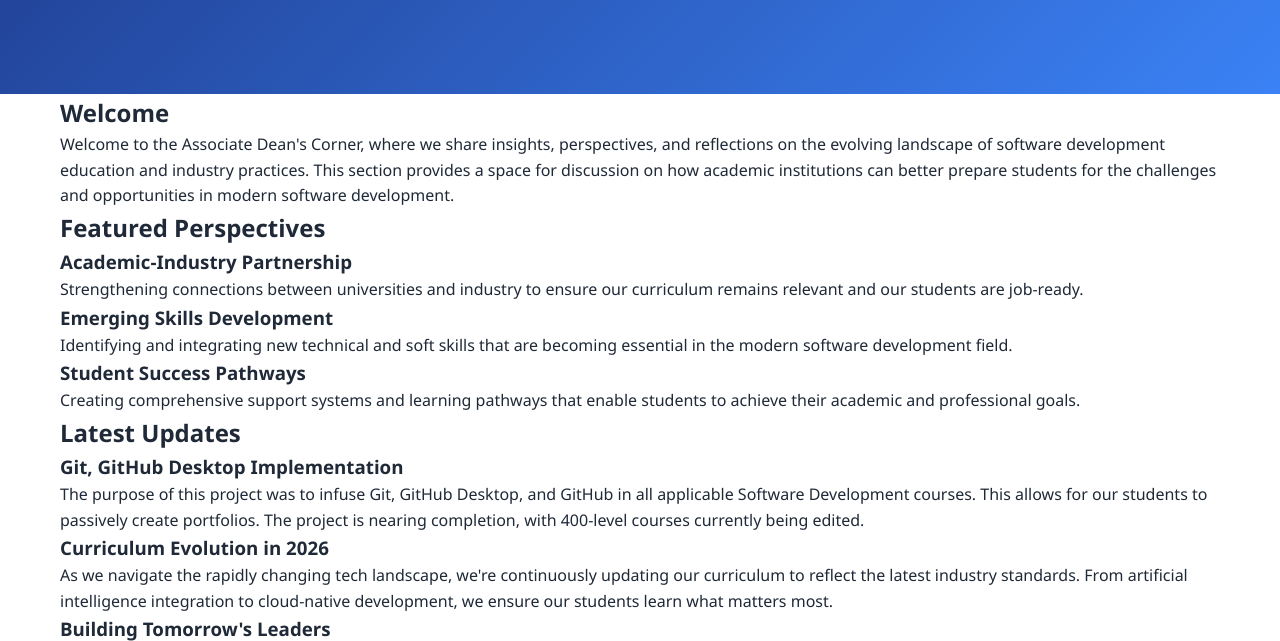
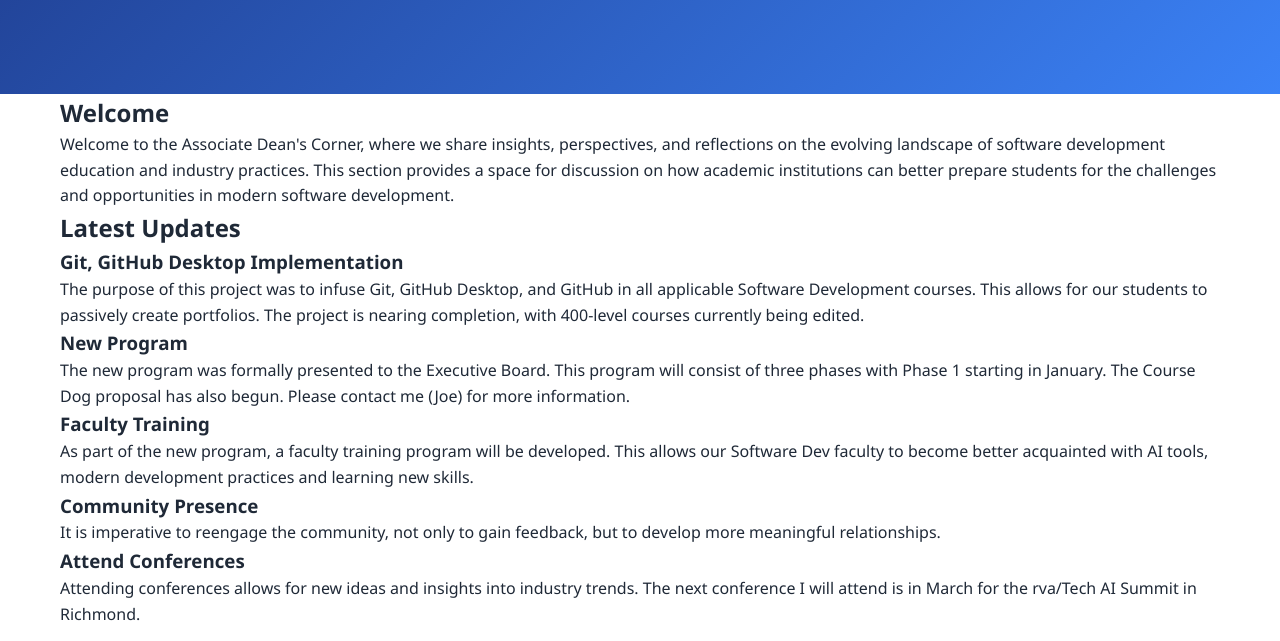
Before and after one commit to BrickPiGuy/SoSD2026, a plain HTML site: page dean.html in a window 1280 px wide. Shown: the part 316-957 px from the top of the page. Drawn offline with Linux system fonts and the light colour scheme.

Commit message:
Added Dean's Corner content

```diff
--- a/dean.html
+++ b/dean.html
@@ -39,24 +39,6 @@
             </div>
 
             <div class="dean-section">
-                <h2>Featured Perspectives</h2>
-                <div class="perspectives-grid">
-                    <div class="perspective-card">
-                        <h3>Academic-Industry Partnership</h3>
-                        <p>Strengthening connections between universities and industry to ensure our curriculum remains relevant and our students are job-ready.</p>
-                    </div>
-                    <div class="perspective-card">
-                        <h3>Emerging Skills Development</h3>
-                        <p>Identifying and integrating new technical and soft skills that are becoming essential in the modern software development field.</p>
-                    </div>
-                    <div class="perspective-card">
-                        <h3>Student Success Pathways</h3>
-                        <p>Creating comprehensive support systems and learning pathways that enable students to achieve their academic and professional goals.</p>
-                    </div>
-                </div>
-            </div>
-
-            <div class="dean-section">
                 <h2>Latest Updates</h2>
                 <div class="updates-list">
                     <article class="update-item">
@@ -68,24 +50,30 @@
                         </p>
                     </article>
                     <article class="update-item">
-                        <h3>Curriculum Evolution in 2026</h3>
+                        <h3>New Program</h3>
                         <p>
-                            As we navigate the rapidly changing tech landscape, we're continuously updating our curriculum to reflect the latest industry standards.
-                            From artificial intelligence integration to cloud-native development, we ensure our students learn what matters most.
+                            The new program was formally presented to the Executive Board. This program will consist of three phases with Phase 1
+                            starting in January. The Course Dog proposal has also begun. Please contact me (Joe) for more information.
                         </p>
                     </article>
                     <article class="update-item">
-                        <h3>Building Tomorrow's Leaders</h3>
+                        <h3>Faculty Training</h3>
                         <p>
-                            Beyond technical skills, we're committed to developing well-rounded professionals who can lead teams, communicate effectively,
-                            and make ethical decisions in their careers.
+                            As part of the new program, a faculty training program will be developed. This allows our Software Dev faculty to become
+                            better acquainted with AI tools, modern development practices and learning new skills.
                         </p>
                     </article>
                     <article class="update-item">
-                        <h3>Industry Collaboration</h3>
+                        <h3>Community Presence</h3>
                         <p>
-                            Our partnerships with leading technology companies provide our students with real-world experience, internship opportunities,
-                            and mentorship that accelerates their professional growth.
+                            It is imperative to reengage the community, not only to gain feedback, but to develop more meaningful relationships.
+                        </p>
+                    </article>
+                    <article class="update-item">
+                        <h3>Attend Conferences</h3>
+                        <p>
+                            Attending conferences allows for new ideas and insights into industry trends. The next conference I will attend is in
+                            March for the rva/Tech AI Summit in Richmond.
                         </p>
                     </article>
                 </div>
```
